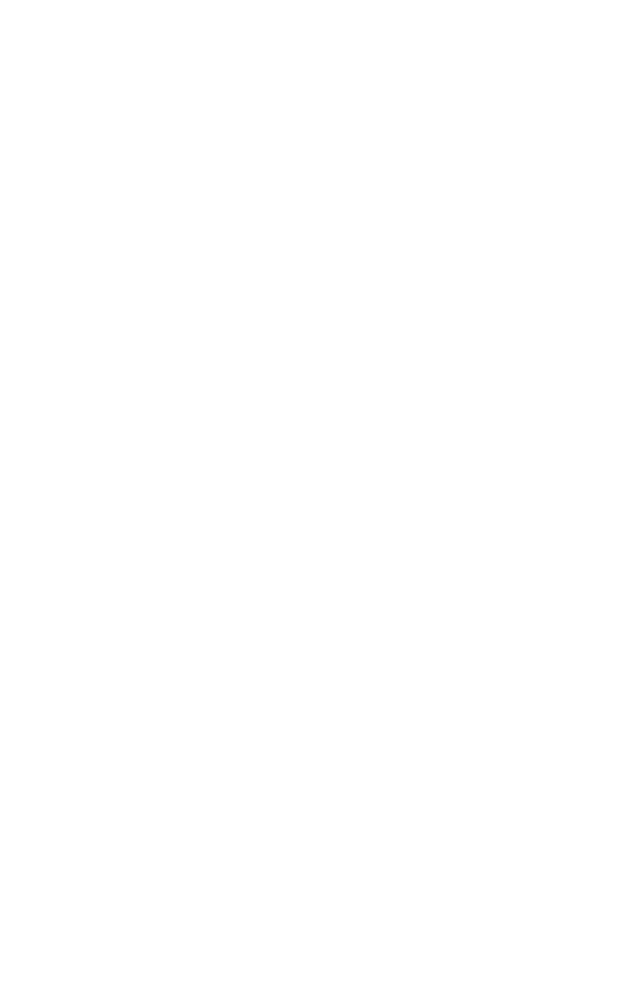
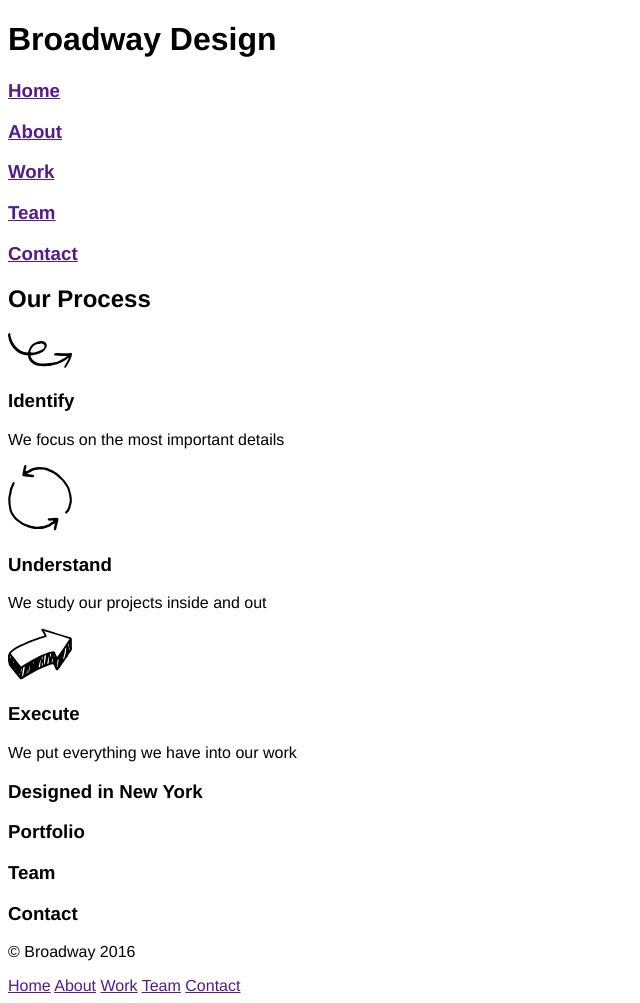
Before and after one commit to boywhocodes/Broadway, a plain HTML site: page index.html in a window 1280 px wide. Shown: the whole page, without its empty margins (0-640 px from the left). Before the commit the page ends 800 px from the top, so only its background shows below. Drawn offline with Linux system fonts and the light colour scheme.

Commit message:
add html content and divide into proper sections

```diff
--- a/index.html
+++ b/index.html
@@ -8,10 +8,65 @@
     <title></title>
     <meta name="description" content="">
     <meta name="viewport" content="width=device-width, initial-scale=1">
+    <link rel="stylesheet" href="./resources/css/styles.css">
 </head>
 
 <body>
 
+    <!-- Title -->
+
+    <h1>Broadway Design</h1>
+
+    <!-- Header Links -->
+
+    <a href="">
+        <h3>Home</h3>
+    </a>
+    <a href="">
+        <h3>About</h3>
+    </a>
+    <a href="">
+        <h3>Work</h3>
+    </a>
+    <a href="">
+        <h3>Team</h3>
+    </a>
+    <a href="">
+        <h3>Contact</h3>
+    </a>
+
+    <!-- Processes -->
+
+    <h2>Our Process</h2>
+
+    <img src="./resources/images/identify.svg" alt="identify">
+    <h3>Identify</h3>
+    <p>We focus on the most important details</p>
+
+    <img src="./resources/images/understand.svg" alt="understand">
+    <h3>Understand</h3>
+    <p>We study our projects inside and out</p>
+
+    <img src="./resources/images/execute.svg" alt="">
+    <h3>Execute</h3>
+    <p>We put everything we have into our work</p>
+
+    <!-- Company Information -->
+
+    <h3>Designed in New York</h3>
+
+    <h3>Portfolio</h3>
+    <h3>Team</h3>
+    <h3>Contact</h3>
+
+    <!-- Footer -->
+
+    <p>&copy Broadway 2016 </p>
+    <a href="">Home</a>
+    <a href="">About</a>
+    <a href="">Work</a>
+    <a href="">Team</a>
+    <a href="">Contact</a>
 
 </body>
 
--- a/resources/css/styles.css
+++ b/resources/css/styles.css
@@ -0,0 +1,3 @@
+* {
+    font-family: 'Helvetica';
+}
```
